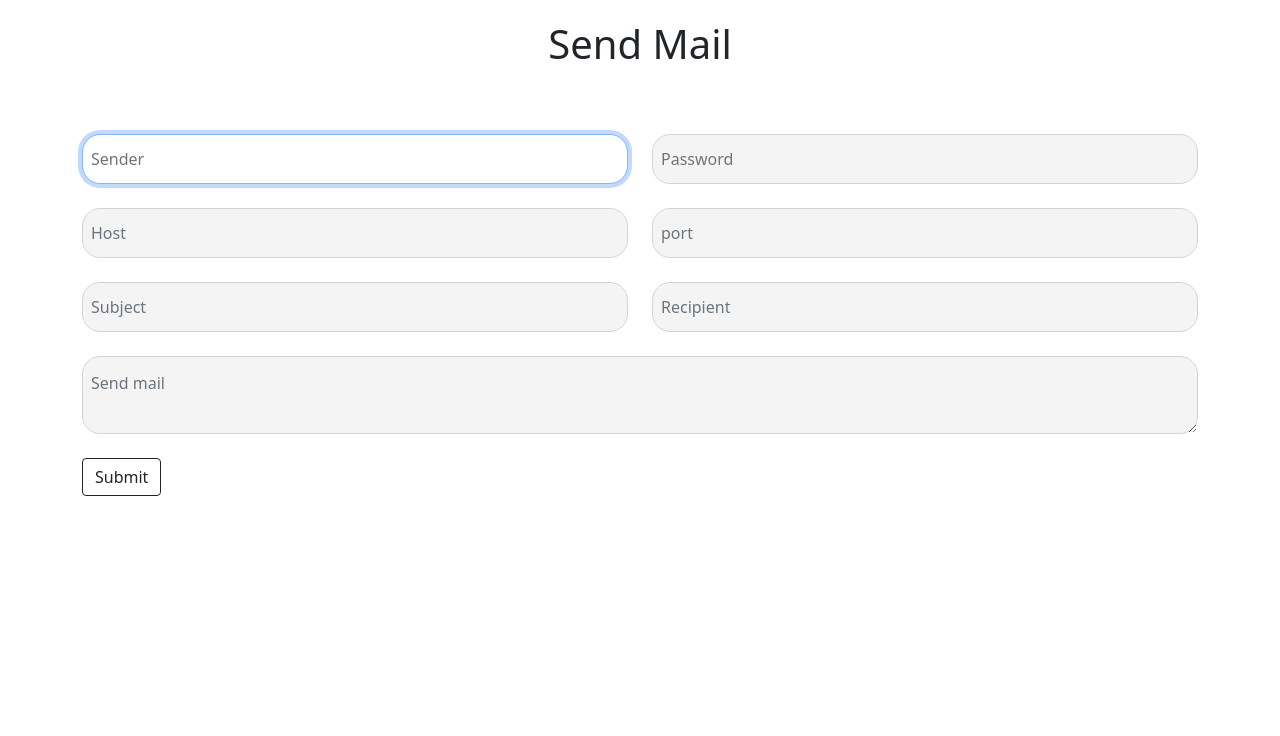
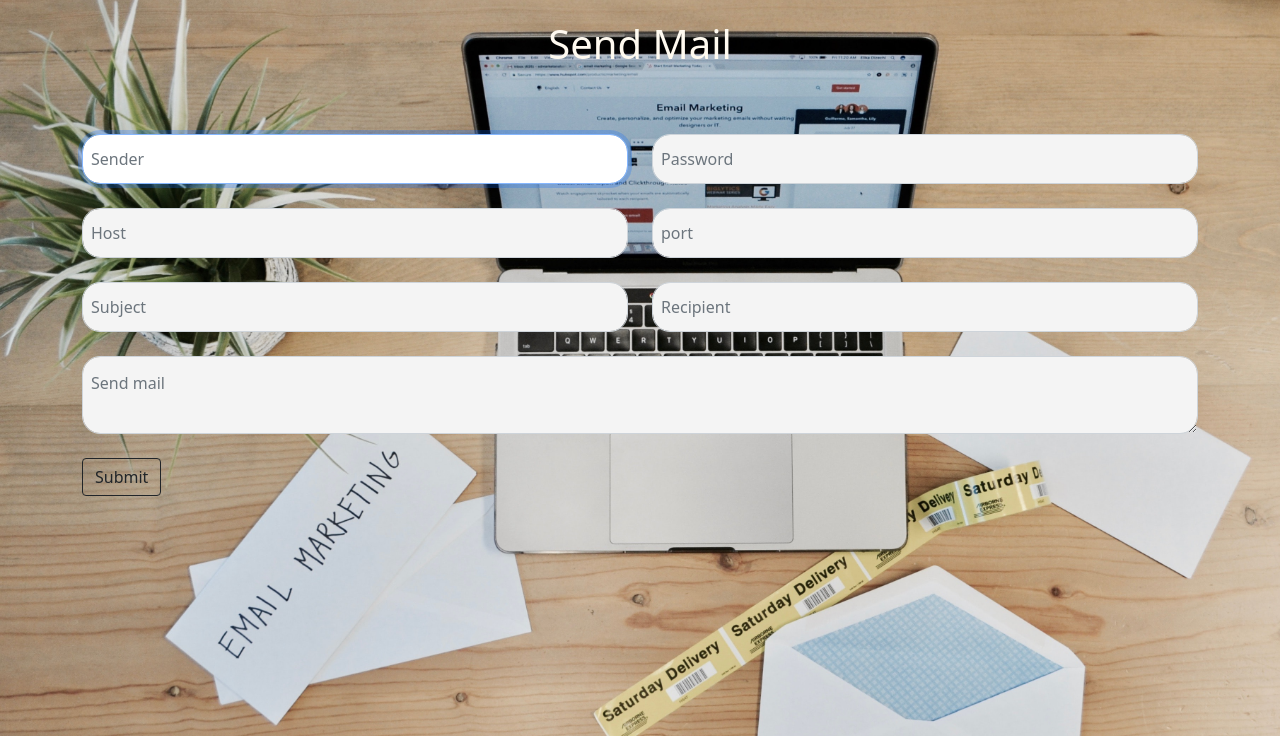
Before and after one commit to wariboko/SMTP_WEBAPP, a Django app: page /SMTP_WEBAPP/index/ in a window 1280 px wide. Shown: the top 736 px of the page. Run offline with Django 3.2, Linux system fonts and the light colour scheme.

Commit message:
"Background image"

```diff
--- a/SMTP_WEBAPP/settings.py
+++ b/SMTP_WEBAPP/settings.py
@@ -25,7 +25,7 @@ SECRET_KEY = '6@h+uc$e+cu&nb-t1b%77zn92=b=-b9d(lwx#g!6^_6_anrh%0'
 # SECURITY WARNING: don't run with debug turned on in production!
 DEBUG = True
 
-ALLOWED_HOSTS = ['0.0.0.0', '3.64.241.243']
+ALLOWED_HOSTS = ['127.0.0.1', '3.64.241.243']
 
 
 # Application definition
--- a/WEB_APP/static/style/style.css
+++ b/WEB_APP/static/style/style.css
@@ -43,4 +43,42 @@
     text-align: center;
     padding: 10px;
     margin-top: 10px;
+    color: floralwhite;
 }
+
+/* Responsive Full Background Image Using CSS
+ * Tutorial URL: http://sixrevisions.com/css/responsive-background-image/
+*/
+body {
+    /* Location of the image */
+    background-image: url(../image2.jpg);
+
+    /* Image is centered vertically and horizontally at all times */
+    background-position: center center;
+
+    /* Image doesn't repeat */
+    background-repeat: no-repeat;
+
+    /* Makes the image fixed in the viewport so that it doesn't move when
+       the content height is greater than the image height */
+    background-attachment: fixed;
+
+    /* This is what makes the background image rescale based on its container's size */
+    background-size: cover;
+
+    /* Pick a solid background color that will be displayed while the background image is loading */
+    background-color:#464646;
+
+    /* SHORTHAND CSS NOTATION
+     * background: url(background-photo.jpg) center center cover no-repeat fixed;
+     */
+  }
+
+  /* For mobile devices */
+  @media only screen and (max-width: 767px) {
+    body {
+      /* The file size of this background image is 93% smaller
+       * to improve page load speed on mobile internet connections */
+      background-image: url(../image2.jpg);
+    }
+      }
```
Also changed, not shown: WEB_APP/static/image.png (added), WEB_APP/static/image2.jpg (added).
